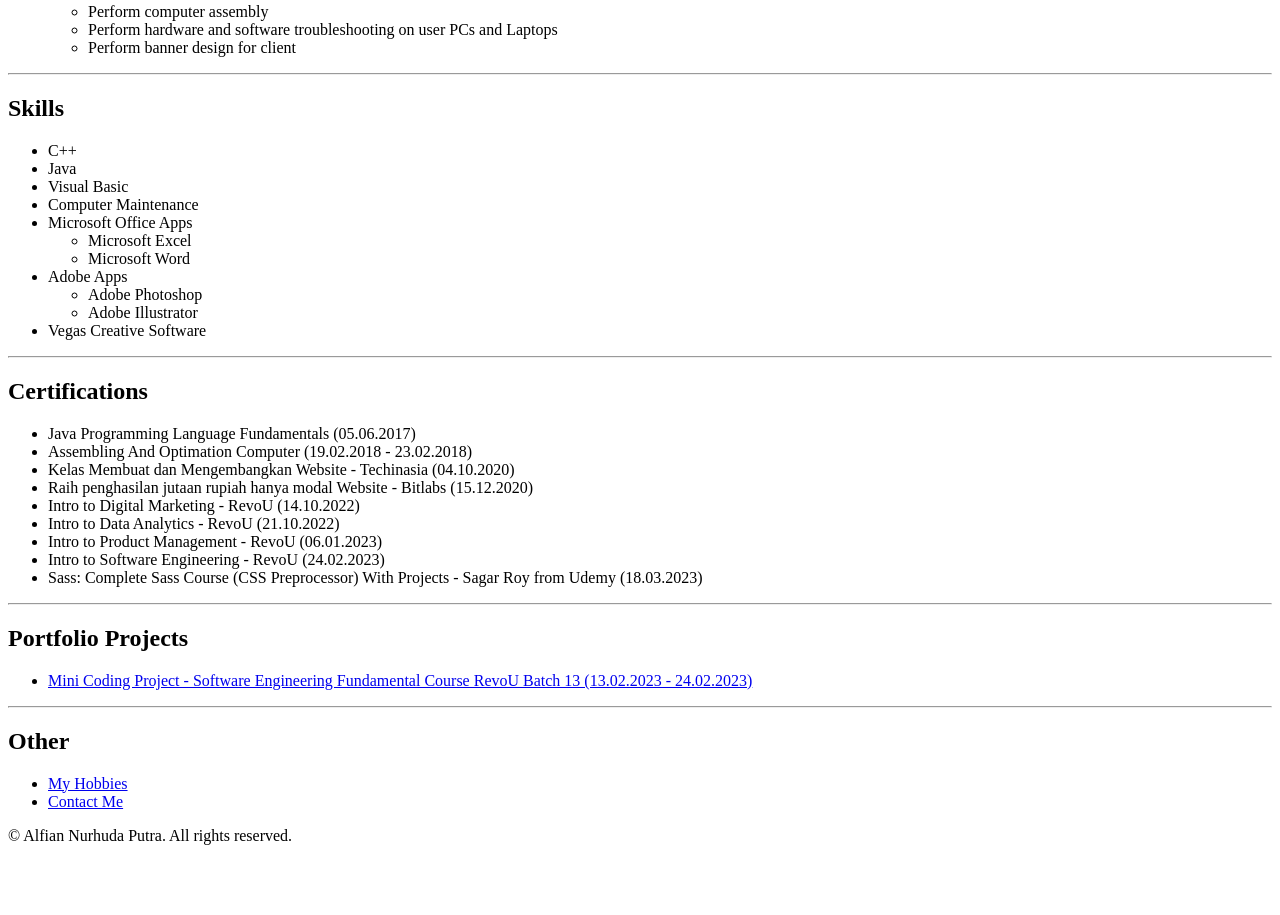
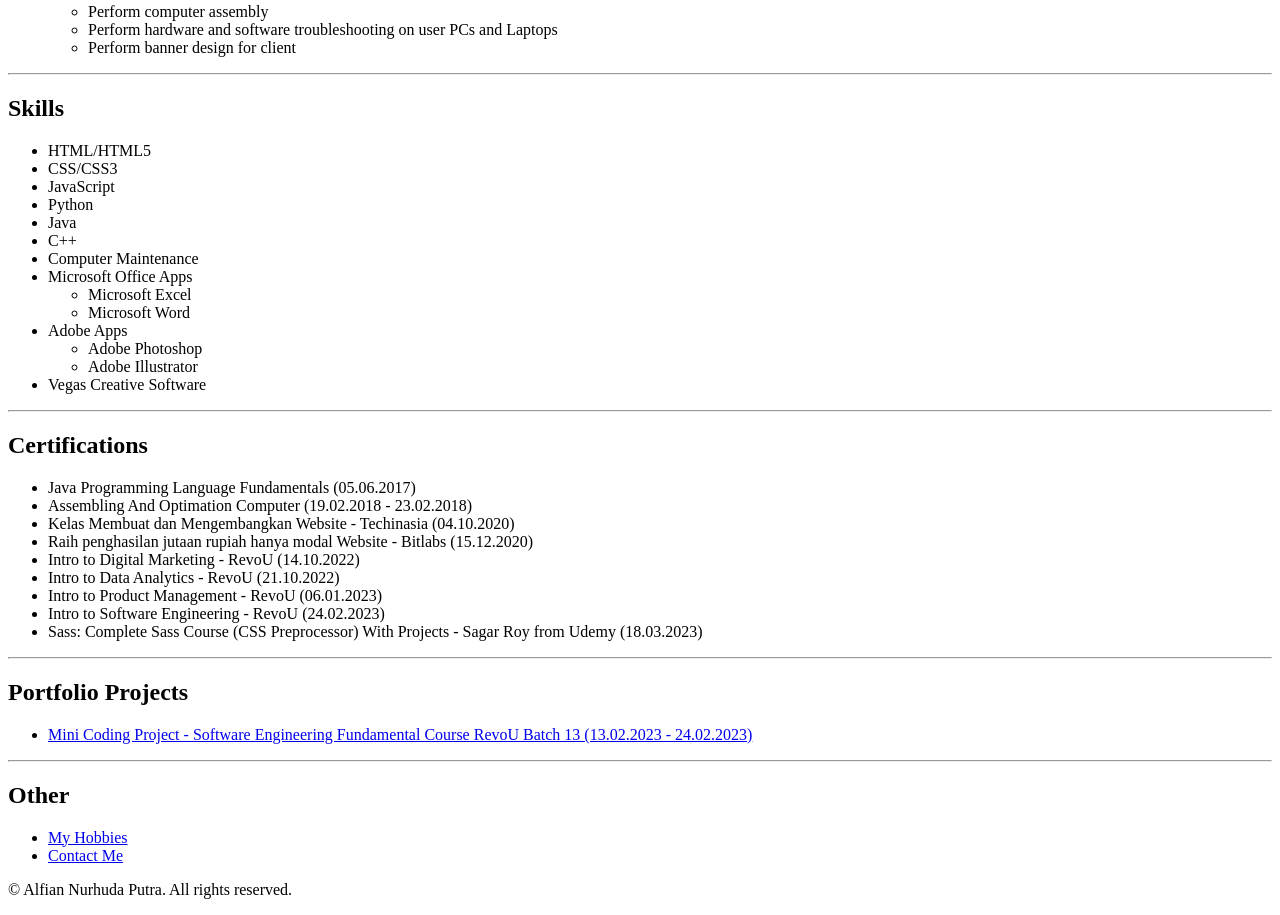
Before and after one commit to alfiannurhudaputra/html-resume, a plain HTML site: page index.html in a window 1280 px wide. Shown: the part 830-1745 px from the top of the page. Before the commit the page ends 1691 px from the top, so only its background shows below. Drawn offline with Linux system fonts and the light colour scheme.

Commit message:
Update index.html
update li

```diff
--- a/index.html
+++ b/index.html
@@ -47,9 +47,12 @@
     <hr />
     <h2>Skills</h2>
     <ul>
+        <li>HTML/HTML5</li>
+        <li>CSS/CSS3</li>
+        <li>JavaScript</li>
+        <li>Python</li>
+        <li>Java</li>
         <li>C++</li>
-        <li>Java</li>
-        <li>Visual Basic</li>
         <li>Computer Maintenance</li>
         <li>Microsoft Office Apps</li>
             <ul>
```
